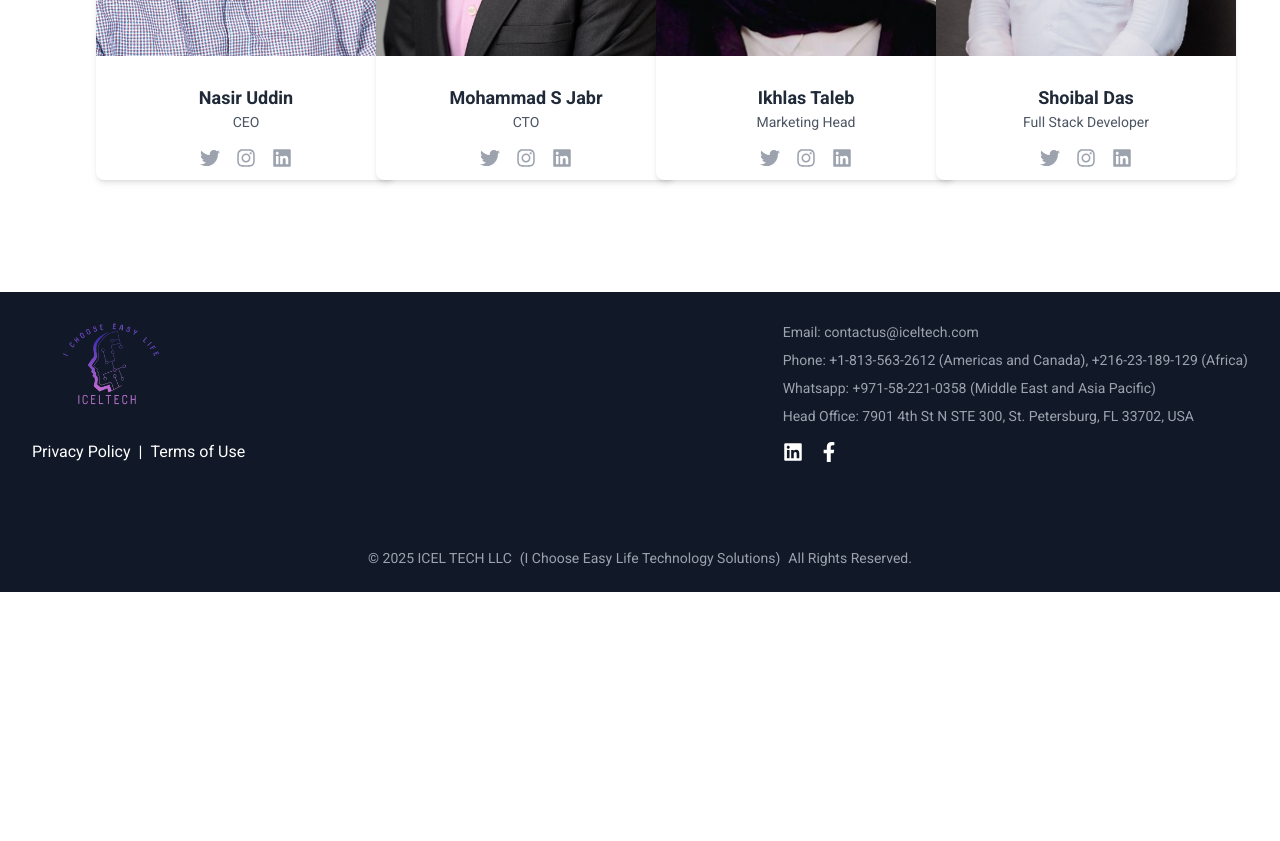
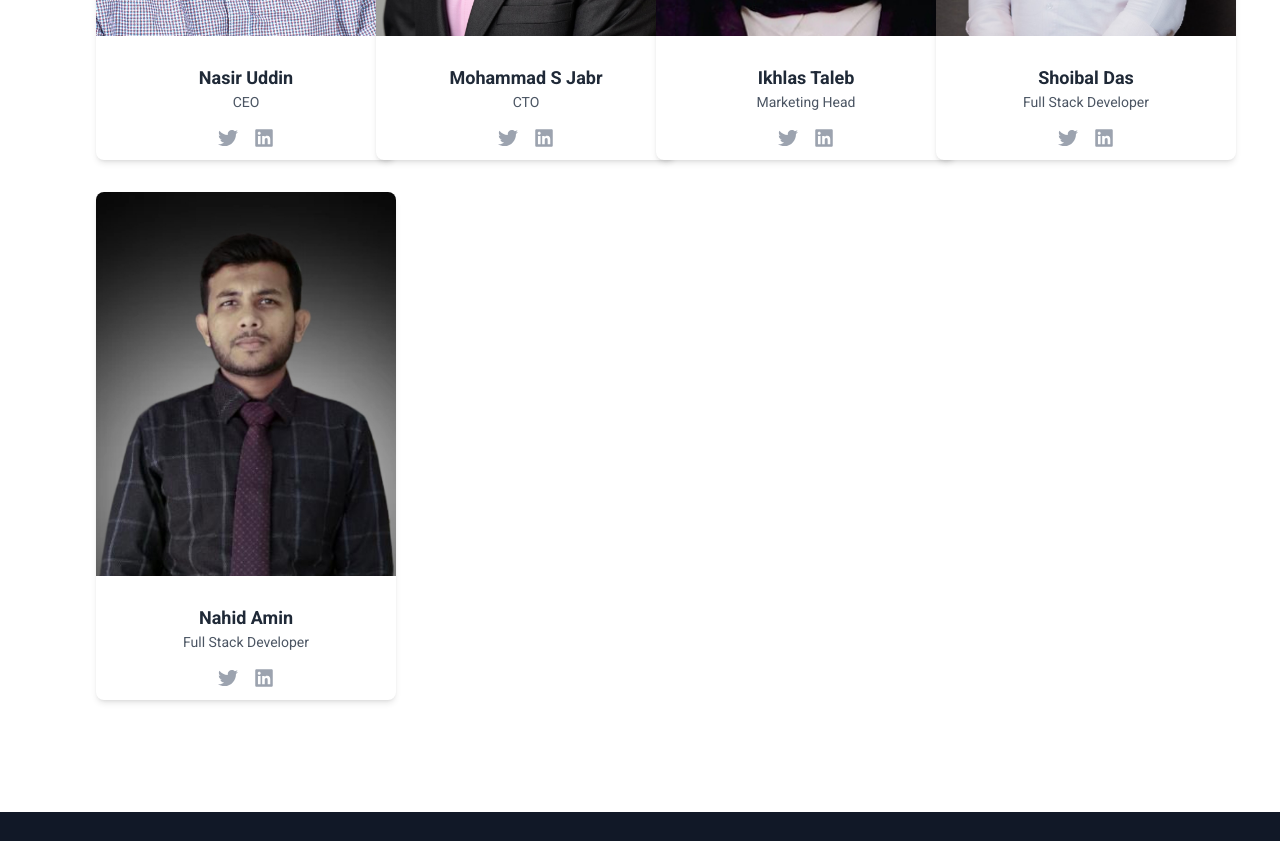
Before and after one commit to shoibaldas/next-job-app, a Next.js app: page /about in a window 1280 px wide. Shown: the part 1640-2481 px from the top of the page. Before the commit the page ends 2232 px from the top, so only its background shows below. Built offline with nearby package versions, Linux system fonts and the light colour scheme.

Commit message:
devloper profile added

```diff
--- a/src/app/(site)/about/page.jsx
+++ b/src/app/(site)/about/page.jsx
@@ -15,26 +15,32 @@ const About = () => {
       name: "Nasir Uddin",
       role: "CEO",
       image: "/nasir.jpg",
-      socials: { twitter: "#", instagram: "#", linkedin: "#" },
+      socials: { twitter: "#", linkedin: "https://www.linkedin.com/in/nasiru/" },
     },
     {
       name: "Mohammad S Jabr",
       role: "CTO",
       image: "/sahr.jpg",
-      socials: { twitter: "#", instagram: "#", linkedin: "#" },
+      socials: { twitter: "#", linkedin: "#" },
     },
     {
       name: "Ikhlas Taleb",
       role: "Marketing Head",
       image: "/iklas.jpg",
-      socials: { twitter: "#", instagram: "#", linkedin: "#" },
+      socials: { twitter: "#", linkedin: "#" },
     },
     {
       name: "Shoibal Das",
       role: "Full Stack Developer",
       image: "/shoibal.jpg",
-      socials: { twitter: "#", instagram: "#", linkedin: "https://www.linkedin.com/in/shoibaldas/" },
+      socials: { twitter: "#", linkedin: "https://www.linkedin.com/in/shoibaldas/" },
     },
+    {
+      name: "Nahid Amin",
+      role: "Full Stack Developer",
+      image: "/nahid.jpg",
+      socials: { twitter: "#", linkedin: "https://www.linkedin.com/in/nahid-amin-283950220/" },
+    }
   ];
 
   return (
@@ -108,7 +114,7 @@ const About = () => {
         <section className="w-4/4 px-6 md:px-12 lg:px-24 py-16 bg-white">
           {/* Header Section */}
           <div className="flex justify-center items-center flex-col mb-12">
-            <div><h2 className="text-blue-600 text-sm font-semibold uppercase">Founders</h2></div>
+            {/* <div><h2 className="text-blue-600 text-sm font-semibold uppercase">Founders</h2></div> */}
             <div><h1 className="text-4xl font-bold text-gray-800 mb-4">
               Meet The Brains
             </h1></div>
@@ -151,14 +157,6 @@ const About = () => {
                       <FaTwitter size={20} />
                     </Link>
                     <Link
-                      href={member.socials.instagram}
-                      className="text-gray-400 hover:text-gray-800"
-                      target="_blank"
-                      rel="noopener noreferrer"
-                    >
-                      <FaInstagram size={20} />
-                    </Link>
-                    <Link
                       href={member.socials.linkedin}
                       className="text-gray-400 hover:text-gray-800"
                       target="_blank"
```
Also changed, not shown: public/nahid.jpg (added).
